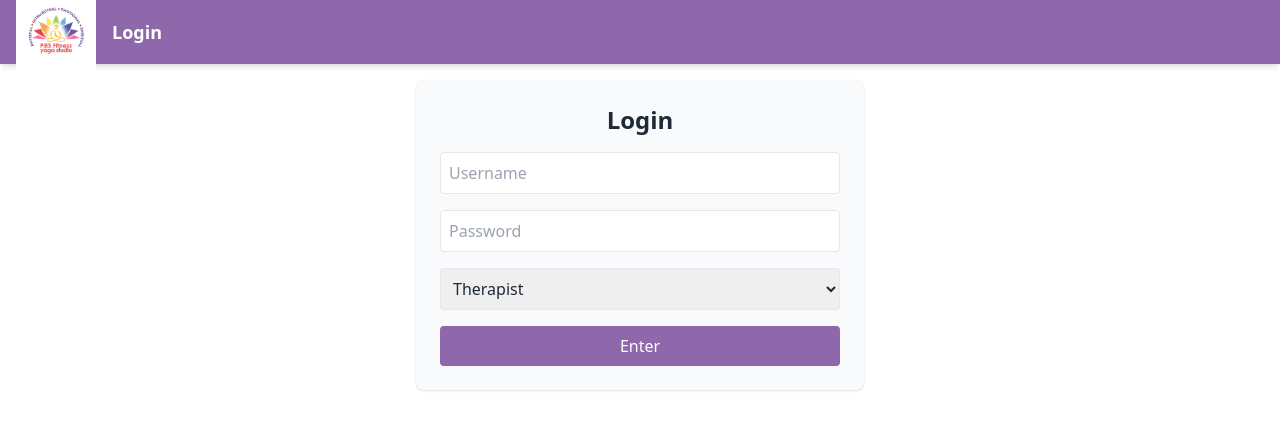
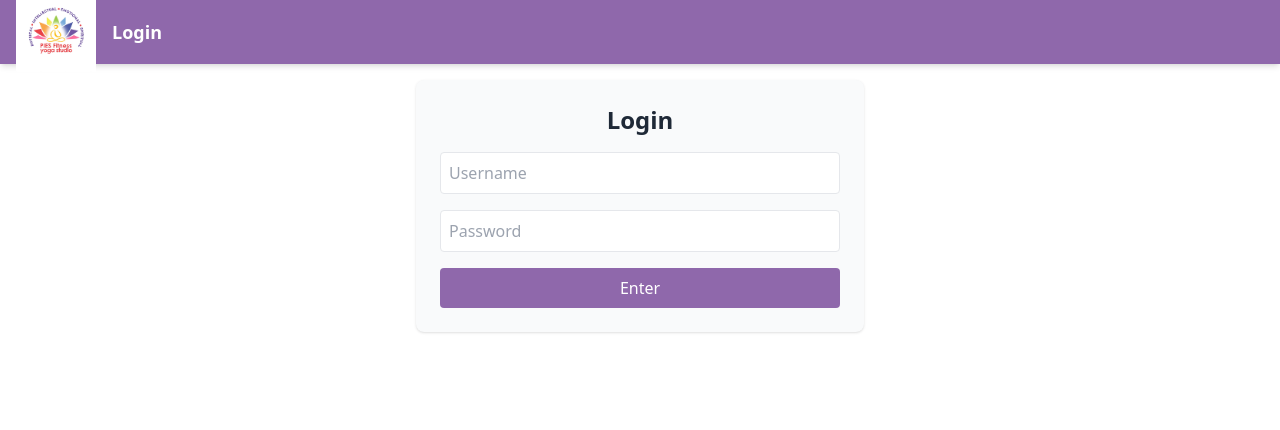
Before and after one commit to jamesyeh-vt/EHR-System-for-PIES-Holistic-Yoga, a Next.js app in the folder frontend/: page /login in a window 1280 px wide. Shown: the top 430 px of the page. Built offline with nearby package versions, Linux system fonts and the light colour scheme.

Commit message:
add:login token(both frontend/backend)

```diff
--- a/frontend/pages/intake.js
+++ b/frontend/pages/intake.js
@@ -3,6 +3,7 @@ import { TextInput } from "../components/TextInput";
 import { CheckBoxGroup } from "../components/CheckBoxGroup";
 import { SignaturePadField } from "../components/SignaturePadField";
 import { useState } from 'react';
+import { apiFetch } from "../utils/api";
 
 
 // Helper data arrays used by multiple forms
@@ -155,7 +156,7 @@ export default function IntakeFormPage() {
 
 
     try {
-      const res = await fetch("http://localhost:8080/intakes", {
+      const res = await apiFetch("http://localhost:8080/intakes", {
         method: "POST",
         headers: { "Content-Type": "application/json" },
         body: JSON.stringify(payload),
--- a/frontend/pages/login.js
+++ b/frontend/pages/login.js
@@ -1,18 +1,43 @@
 import { useRouter } from "next/router";
 import { useState } from "react";
 
+const ROLE_LABELS = {
+    ADMIN: "Admin",
+    SENIOR: "Senior Therapist",
+    JUNIOR: "Therapist",
+};
+
+
+async function loginRequest(username, password) {
+    const res = await fetch("http://localhost:8080/auth/login", {
+        method: "POST",
+        headers: { "Content-Type": "application/json" },
+        body: JSON.stringify({ username, password }),
+    });
+    if (!res.ok) throw new Error("Login failed");
+    const data = await res.json();
+    return data;
+}
+
 export default function Login() {
-  const [role, setRole] = useState("therapist");
+  const [username, setUsername] = useState("");
+  const [password, setPassword] = useState("");
   const router = useRouter();
   return (
     <div className="max-w-md mx-auto bg-gray-50 p-6 rounded-lg shadow">
       <h2 className="text-2xl font-semibold mb-4 text-center">Login</h2>
       <form
-        onSubmit={(e) => {
-          e.preventDefault();
-          // store role in localStorage (placeholder)
-          localStorage.setItem("pies-role", role);
-          router.push("/clients/assigned");
+          onSubmit={async (e) => {
+              e.preventDefault();
+              try {
+                  const { token, role } = await loginRequest(username, password);
+                  localStorage.setItem("pies-token", token);
+                  localStorage.setItem("pies-role", ROLE_LABELS[role]);
+                  router.push("/clients/assigned");
+              } catch (err) {
+                  alert("Login failed");
+                  console.error(err);
+              }
         }}
         className="space-y-4"
       >
@@ -20,20 +45,16 @@ export default function Login() {
           type="text"
           placeholder="Username"
           className="w-full border p-2 rounded"
+          value={username}
+          onChange={(e) => setUsername(e.target.value)}
         />
         <input
           type="password"
           placeholder="Password"
           className="w-full border p-2 rounded"
+          value={password}
+          onChange={(e) => setPassword(e.target.value)}
         />
-        <select
-          className="w-full border p-2 rounded"
-          value={role}
-          onChange={(e) => setRole(e.target.value)}
-        >
-          <option value="therapist">Therapist</option>
-          <option value="senior">Senior Therapist</option>
-        </select>
         <button
           type="submit"
           className="w-full bg-brandLavender text-white py-2 rounded hover:opacity-90"
--- /dev/null
+++ b/frontend/utils/api.js
@@ -0,0 +1,8 @@
+export function apiFetch(url, options = {}) {
+    const token = typeof window !== 'undefined' ? localStorage.getItem('pies-token') : null;
+    const headers = {
+        ...(options.headers || {}),
+        ...(token ? { Authorization: `Bearer ${token}` } : {}),
+    };
+    return fetch(url, { ...options, headers });
+}
```
Also changed, not shown: 1 other file (tests, documents, lock files or other folders).
